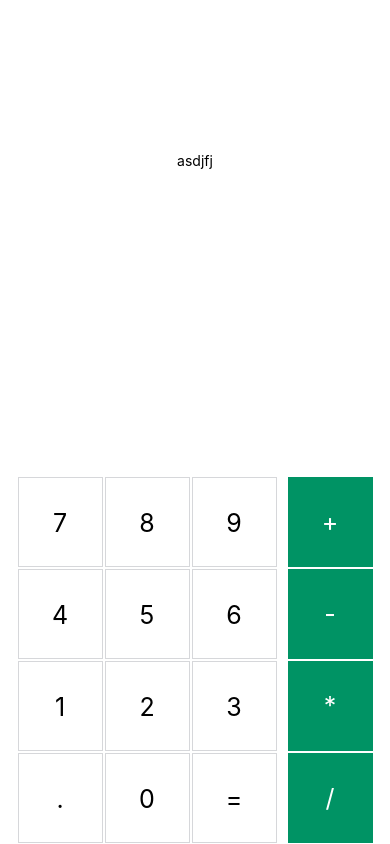
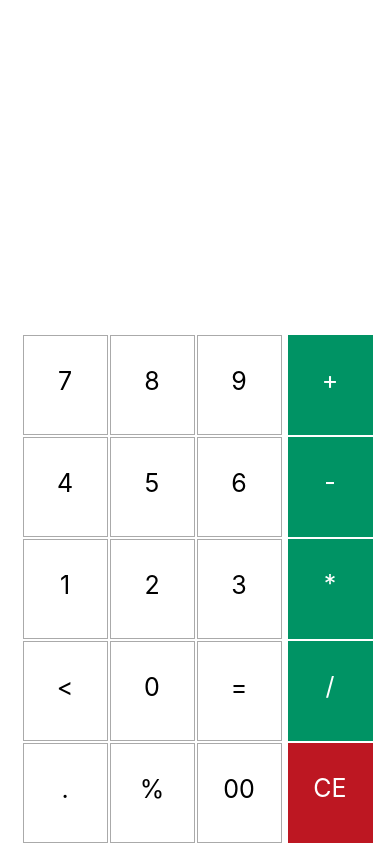
Before and after one commit to Beksultana/homeWork-70, a React Native app: screen / in a window 390 px wide. Built offline with nearby package versions, Linux system fonts and the light colour scheme.

Commit message:
Создал конкулятор. Который сможет, умножить , делить, стерать, вычитать и сложить.

```diff
--- a/App.js
+++ b/App.js
@@ -3,39 +3,90 @@
 
 export default class App extends React.Component {
 
+    state = {
+        counter: ''
+    };
+
+    onPressHandler = value => {
+        this.setState({
+            counter: this.state.counter + value
+        })
+    };
+
+    onPressRemoveOne = () => {
+        const removedCounterOne = this.state.counter.substr(0, this.state.counter.length - 1);
+        this.setState({
+            counter: removedCounterOne
+        })
+    };
+
+    equallyHandler = () => {
+        const result = eval(this.state.counter);
+        this.setState({
+            counter: result
+        })
+    };
+
+    onPressRemoveCE = () => {
+        this.setState({
+            counter: ''
+        })
+    };
   render() {
-      const numberBtn = ["7", "8", "9", "4", "5", "6", "1", "2", "3", ".", "0", "=",];
+      const numberBtn1 = ["7", "8", "9", "4", "5", "6", "1", "2", "3", "<", "0", "=", ".", "%", "00"];
+      const numberBtn2 = ["+", "-", "*", "/", "CE"];
     return (
       <View style={styles.container}>
           <View style={styles.NumberText}>
-            <Text>asdjfj</Text>
+            <Text style={{fontSize: 25, textAlign: 'center', marginBottom: 20}}>{this.state.counter}</Text>
           </View>
           <View style={styles.NumberFunc}>
               <View style={styles.NumberBtn}>
                   {
-                      numberBtn.map((btn, index) => {
-                          if(btn.length < 3){
-                              return <View key={index} style={styles.ViewButtons}>
+                      numberBtn1.map((btn, index) => {
+
+                          if (btn === "<"){
+                              return <View key={index}>
                                   <TouchableHighlight>
-                                      <Text style={styles.btnNumber}>{btn}</Text>
+                                      <Text onPress={this.onPressRemoveOne} style={styles.btnNumber}>{btn}</Text>
                                   </TouchableHighlight>
                               </View>
                           }
+                          if (btn === "="){
+                              return <View key={index}>
+                                  <TouchableHighlight>
+                                      <Text onPress={this.equallyHandler} style={styles.btnNumber}>{btn}</Text>
+                                  </TouchableHighlight>
+                              </View>
+                          }
+                          return <View key={index} >
+                                  <TouchableHighlight>
+                                      <Text onPress={() => this.onPressHandler(btn)} style={styles.btnNumber}>{btn}</Text>
+                                  </TouchableHighlight>
+                              </View>
                       })
                   }
               </View>
-              <View style={styles.ViewButtonsFunc}>
-                  <TouchableHighlight>
-                      <Text style={styles.btnFunc}>+</Text>
-                  </TouchableHighlight>
-                  <TouchableHighlight>
-                      <Text style={styles.btnFunc}>-</Text>
-                  </TouchableHighlight><TouchableHighlight>
-                  <Text style={styles.btnFunc}>*</Text>
-                  </TouchableHighlight>
-                  <TouchableHighlight>
-                      <Text style={styles.btnFunc}>/</Text>
-                  </TouchableHighlight>
+              <View>
+                  {
+                      numberBtn2.map((btn, index) => {
+                          if (btn === "CE"){
+                              return <View key={index}>
+                                  <TouchableHighlight>
+                                      <Text onPress={this.onPressRemoveCE}
+                                            style={{paddingTop: 30, color: '#fff', width: 85, height: 100,
+                                                backgroundColor: "#BD1722", margin: 1, textAlign: 'center', fontSize: 25}}
+                                      >{btn}</Text>
+                                  </TouchableHighlight>
+                              </View>
+                          }
+                          return <View key={index} style={styles.ViewButtonsFunc}>
+                              <TouchableHighlight>
+                                  <Text onPress={() => this.onPressHandler(btn)} style={styles.btnFunc}>{btn}</Text>
+                              </TouchableHighlight>
+                          </View>
+                      })
+                  }
               </View>
           </View>
       </View>
@@ -58,17 +109,17 @@
       textAlign: 'center',
         margin: 1,
         width: 85,
-        height: 90,
+        height: 100,
         fontSize: 25,
         paddingTop: 30,
         borderWidth: 0.5,
-        borderColor: '#d6d7da',
+        borderColor: '#aaa',
     },
     btnFunc: {
         textAlign: 'center',
         margin: 1,
         width: 85,
-        height: 90,
+        height: 100,
         fontSize: 25,
         color: '#fff',
         paddingTop: 30,
@@ -76,7 +127,7 @@
     },
     NumberText: {
       flex: 1,
-        justifyContent: 'flex-end'
+        justifyContent: 'flex-end',
     },
     NumberFunc: {
         flex: 4,
@@ -86,7 +137,8 @@
     },
     NumberBtn: {
       width: 270, flexDirection: 'row',
-        flexWrap: 'wrap'
+        flexWrap: 'wrap',
+        paddingLeft: 5
 
     },
     ViewButtonsFunc: {
--- a/d.css
+++ /dev/null
@@ -1,3 +0,0 @@
-.d{
-    background: #00BF83;
-}
```
